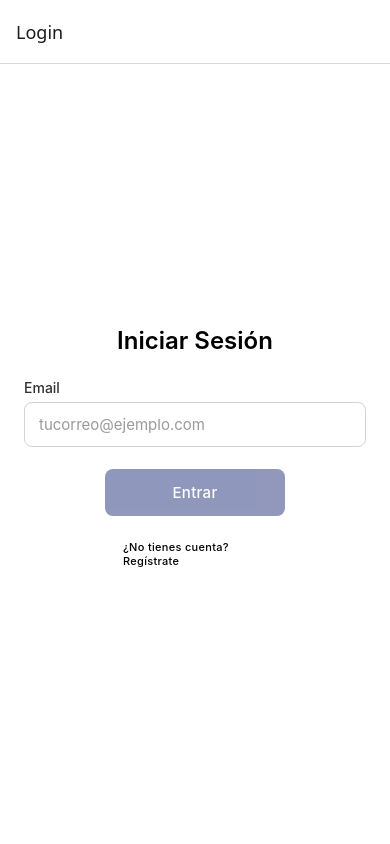
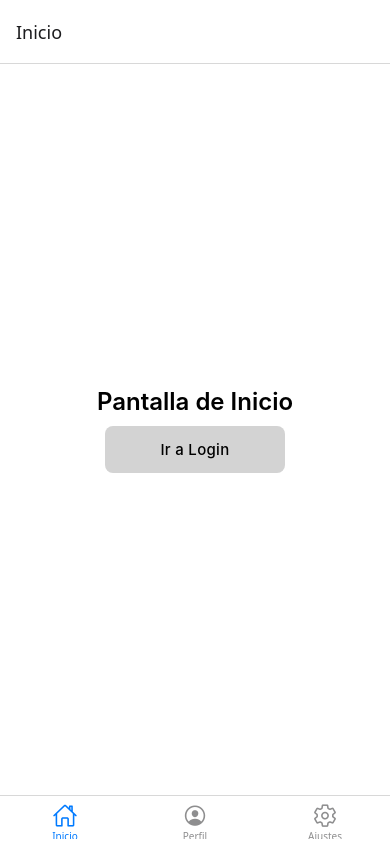
Before and after one commit to MarcoRodasW/Budget-App, a React Native app: screen /MainTabs in a window 390 px wide. Built offline with nearby package versions, Linux system fonts and the light colour scheme.

Commit message:
feat: implementacion de Tabs

```diff
--- a/src/navigation/StackNavigator.tsx
+++ b/src/navigation/StackNavigator.tsx
@@ -1,13 +1,14 @@
+import { NavigatorScreenParams } from '@react-navigation/native';
 import { createNativeStackNavigator } from '@react-navigation/native-stack';
 import Login from '../screens/Login';
 import Register from '../screens/Register';
-import Home from '../screens/Home';
+import TabsNavigator, { TabsParamList } from './StackTabsNavigation';
 
 // Screens and the params each one receives
 export type RootStackParamList = {
   LoginScreen: undefined;
   RegisterScreen: undefined;
-  HomeScreen: { email?: string } | undefined;
+  MainTabs: NavigatorScreenParams<TabsParamList> | undefined;
 };
 
 const Stack = createNativeStackNavigator<RootStackParamList>();
@@ -17,7 +18,7 @@ export default function StackNavigator() {
     <Stack.Navigator initialRouteName="LoginScreen">
       <Stack.Screen name="LoginScreen" component={Login} options={{ title: 'Login' }} />
       <Stack.Screen name="RegisterScreen" component={Register} options={{ title: 'Register' }} />
-      <Stack.Screen name="HomeScreen" component={Home} options={{ title: 'Home' }} />
+      <Stack.Screen name="MainTabs" component={TabsNavigator} options={{ headerShown: false }} />
     </Stack.Navigator>
   );
 }
--- /dev/null
+++ b/src/navigation/StackTabsNavigation.tsx
@@ -0,0 +1,44 @@
+import { createBottomTabNavigator } from '@react-navigation/bottom-tabs';
+import { Ionicons } from '@expo/vector-icons';
+import Home from '../screens/Home';
+import Profile from '../screens/Profile';
+import Settings from '../screens/Settings';
+
+export type TabsParamList = {
+    Home: { email?: string } | undefined;
+    Profile: undefined;
+    Settings: undefined;
+};
+
+const Tabs = createBottomTabNavigator<TabsParamList>();
+
+export default function TabsNavigator() {
+    return (
+        <Tabs.Navigator initialRouteName="Home">
+            <Tabs.Screen
+                name="Home"
+                component={Home}
+                options={{
+                    title: 'Inicio',
+                    tabBarIcon: ({ color, size }) => <Ionicons name="home-outline" size={size} color={color} />,
+                }}
+            />
+            <Tabs.Screen
+                name="Profile"
+                component={Profile}
+                options={{
+                    title: 'Perfil',
+                    tabBarIcon: ({ color, size }) => <Ionicons name="person-circle-outline" size={size} color={color} />,
+                }}
+            />
+            <Tabs.Screen
+                name="Settings"
+                component={Settings}
+                options={{
+                    title: 'Ajustes',
+                    tabBarIcon: ({ color, size }) => <Ionicons name="settings-outline" size={size} color={color} />,
+                }}
+            />
+        </Tabs.Navigator>
+    );
+}
--- a/src/screens/Home.tsx
+++ b/src/screens/Home.tsx
@@ -1,9 +1,15 @@
+import { BottomTabScreenProps } from '@react-navigation/bottom-tabs';
+import { CompositeScreenProps } from '@react-navigation/native';
 import { NativeStackScreenProps } from '@react-navigation/native-stack';
 import { StyleSheet, Text, View } from 'react-native';
 import CustomButton from '../components/CustomButton';
-import { RootStackParamList } from '../navigation/StackNavigator';
+import type { RootStackParamList } from '../navigation/StackNavigator';
+import type { TabsParamList } from '../navigation/StackTabsNavigation';
 
-type Props = NativeStackScreenProps<RootStackParamList, 'HomeScreen'>;
+type Props = CompositeScreenProps<
+  BottomTabScreenProps<TabsParamList, 'Home'>,
+  NativeStackScreenProps<RootStackParamList>
+>;
 
 export default function Home({ navigation, route }: Props) {
   const email = route.params?.email;
--- a/src/screens/Login.tsx
+++ b/src/screens/Login.tsx
@@ -20,7 +20,7 @@ export default function Login({ navigation }: Props) {
       return;
     }
     setError(undefined);
-    navigation.navigate('HomeScreen', { email: trimmed });
+    navigation.navigate('MainTabs', { screen: 'Home', params: { email: trimmed } });
   };
 
   return (
--- a/src/screens/Register.tsx
+++ b/src/screens/Register.tsx
@@ -9,7 +9,7 @@ export default function Register({ navigation }: Props) {
   return (
     <View style={styles.container}>
       <Text style={styles.title}>Pantalla de Registro</Text>
-      <CustomButton title="Inicio" onPress={() => navigation.navigate('HomeScreen')} />
+      <CustomButton title="Inicio" onPress={() => navigation.navigate('MainTabs')} />
     </View>
   );
 }
```
